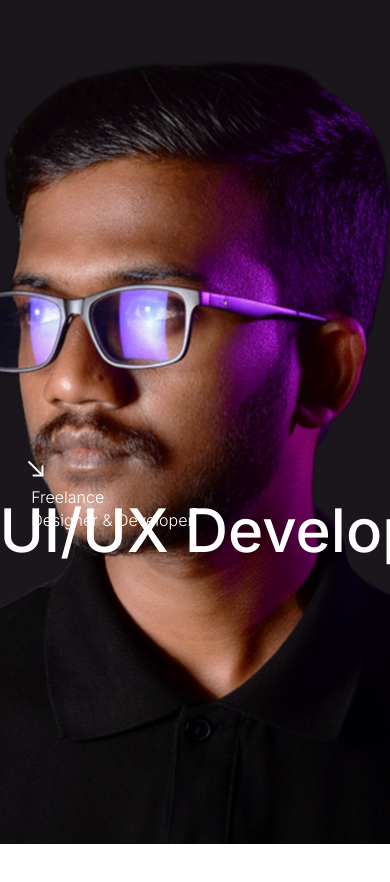
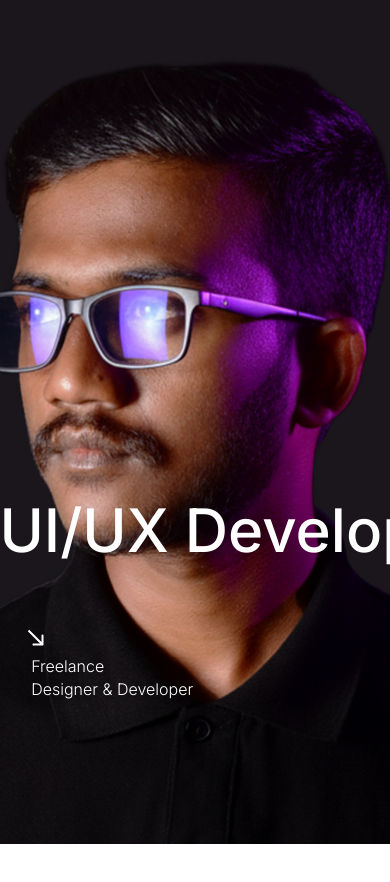
Before and after one commit to Eranga725/Portfolio, a Next.js app: page / in a window 390 px wide. Shown: the top 882 px of the page. Built offline with nearby package versions, Linux system fonts and the light colour scheme.

Commit message:
hero section responsive update

```diff
--- a/app/components/Landing/style.module.css
+++ b/app/components/Landing/style.module.css
@@ -97,8 +97,8 @@
   }
 
   .description {
-    top: 50%;
-    left: 10%;
+    top: 80%;
+    left: 69%;
     font-size: 18px;
   }
 
@@ -113,7 +113,7 @@
   }
 
   .description {
-    top: 55%;
+    top: 75%;
     left: 8%;
     font-size: 16px;
   }
```
